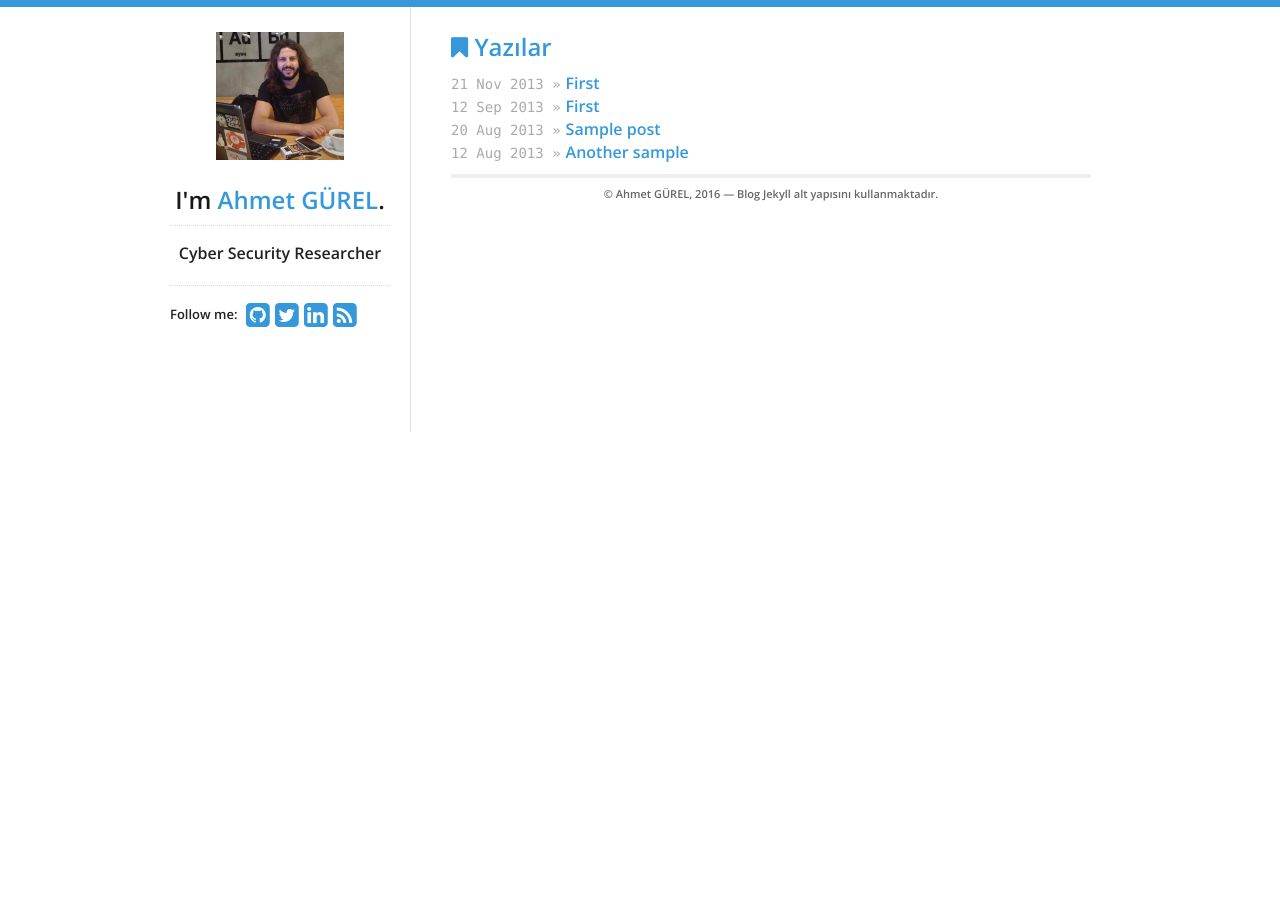
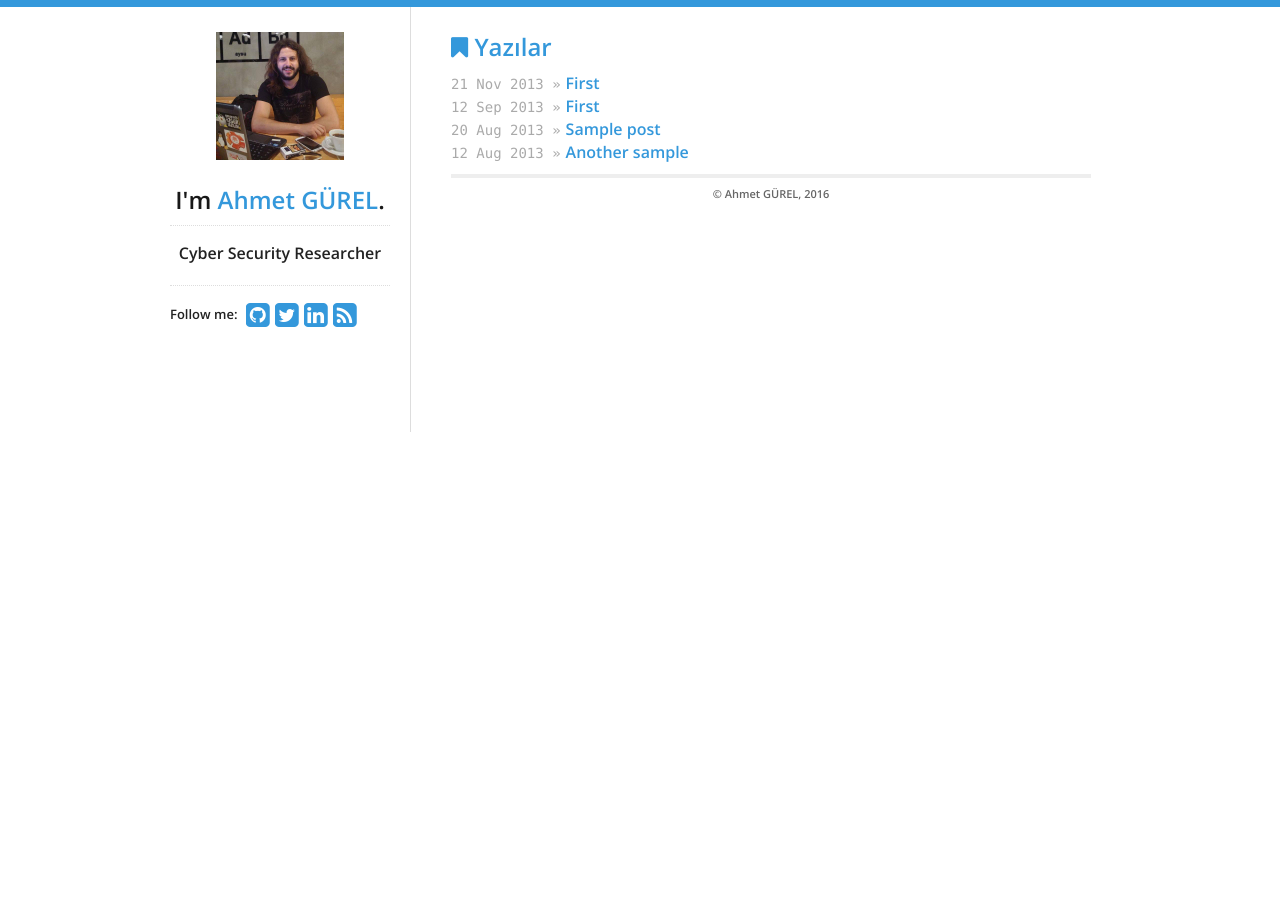
Before and after one commit to ahmetgurel/ahmetgurel.github.io, a Jekyll site: the page built from index.html, in a window 1280 px wide. Built offline with Jekyll 4.4.1, drawn with Linux system fonts in a browser that asks for light colours; nearby versions of some CDN libraries.

Commit message:
Update footer.html

```diff
--- a/_includes/footer.html
+++ b/_includes/footer.html
@@ -7,6 +7,6 @@
   {% endif %}
 
   <p>
-    © {{ site.data.theme.name }}, 2016 &mdash; Blog  Jekyll alt yapısını kullanmaktadır.
+    © {{ site.data.theme.name }}, 2016
   </p>
 </div>
```
